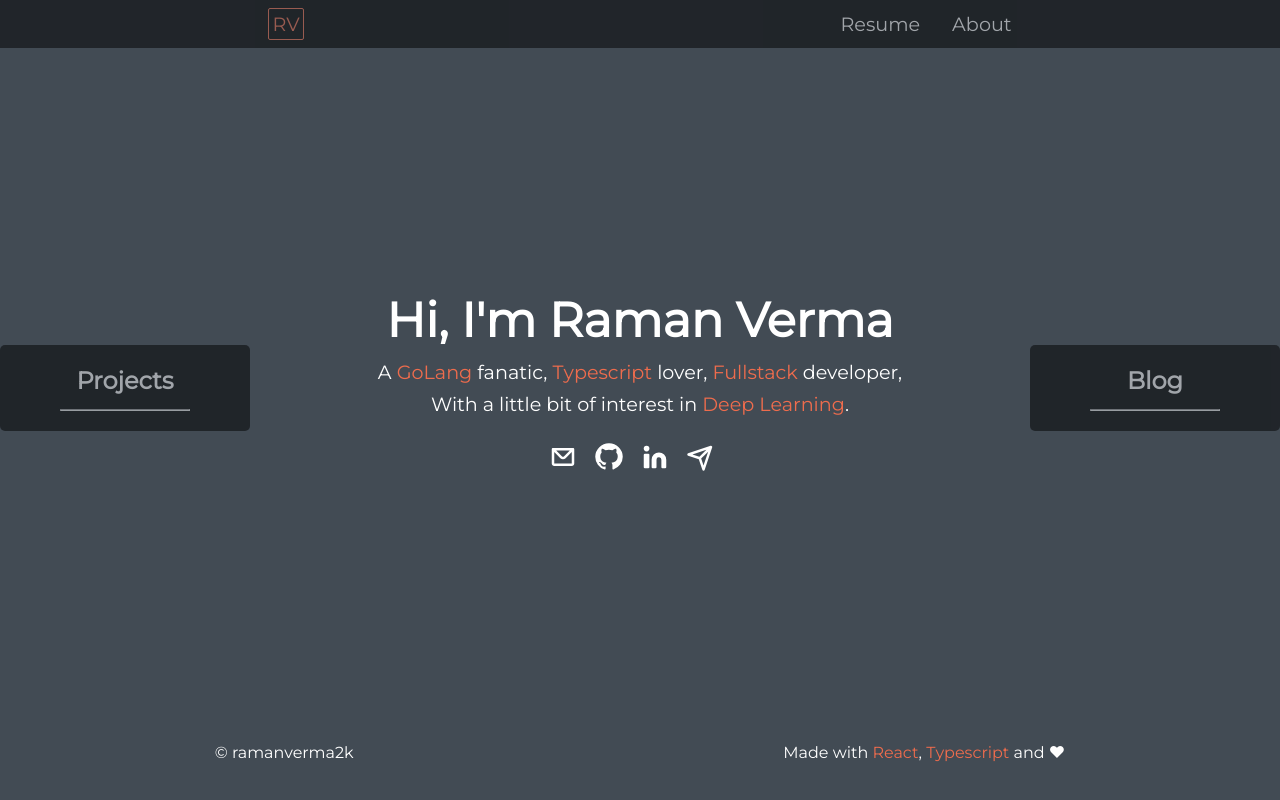
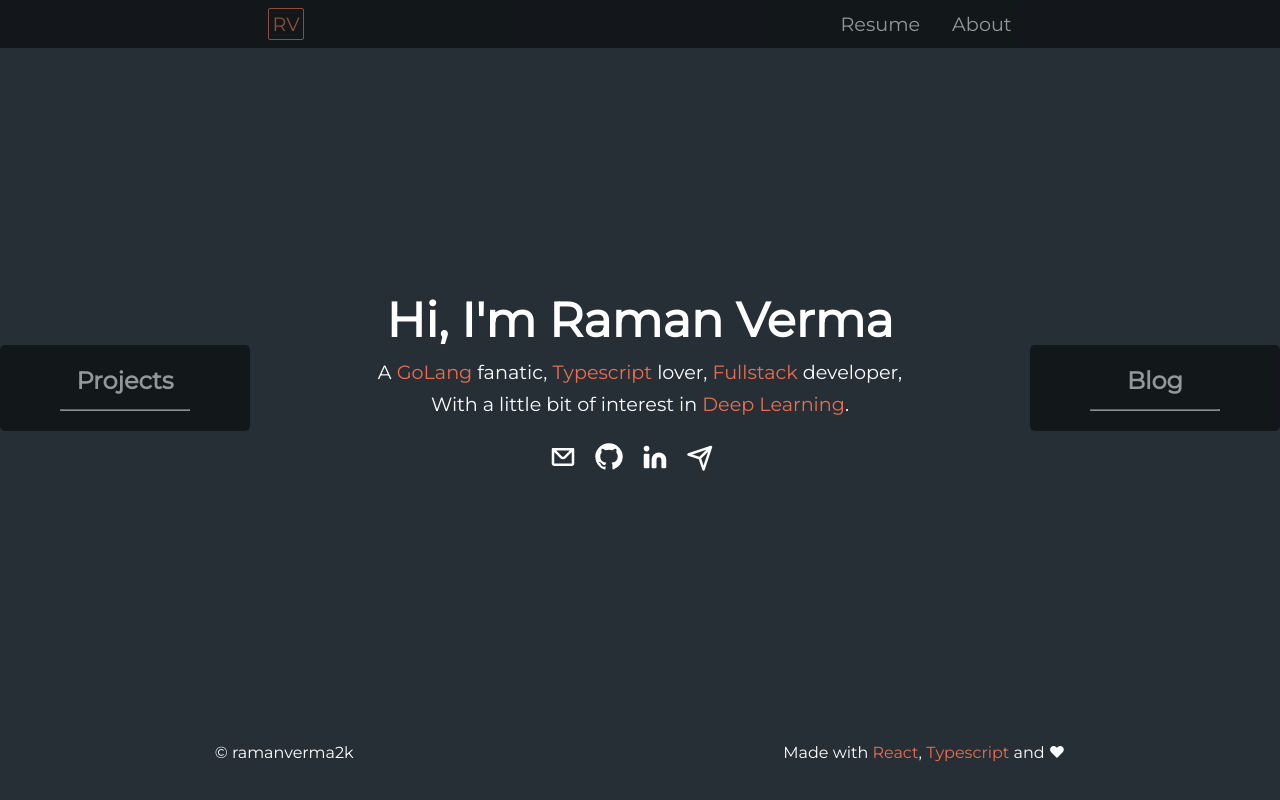
Before and after one commit to ramanverma2k/portfolio, a React (Create React App) app: page / in a window 1280 px wide. Built offline with nearby package versions, Linux system fonts and the light colour scheme.

Commit message:
update main background color

```diff
--- a/src/index.css
+++ b/src/index.css
@@ -1,7 +1,7 @@
 @import url("https://fonts.googleapis.com/css2?family=Montserrat&display=swap");
 
 :root {
-    --main-bg-color: #424b54;
+    --main-bg-color: #262f36;
     --secondary-bg-color: #000100;
     --primary-text-color: #ffffff;
     --secondary-text-color: #ee6c4d;
```
